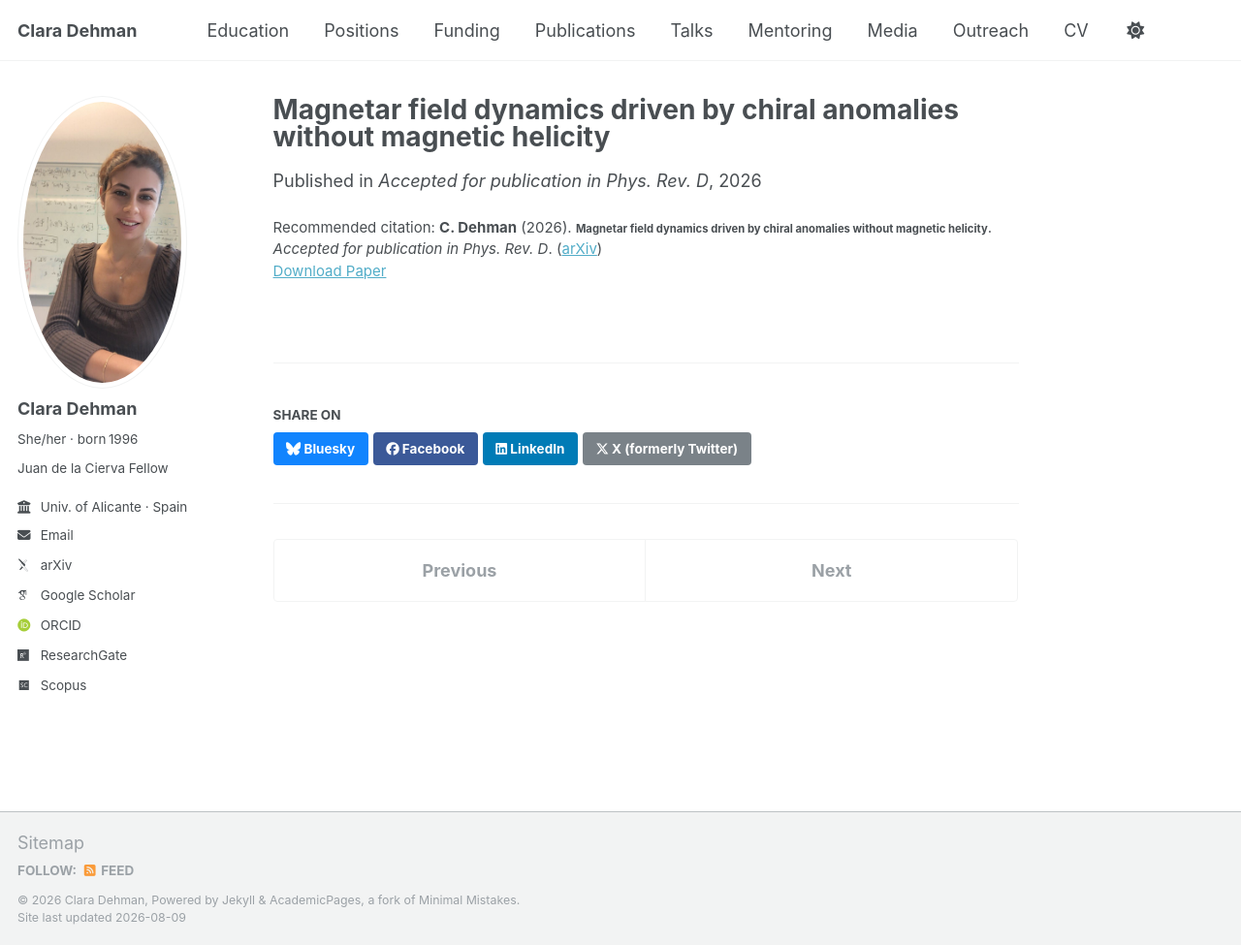
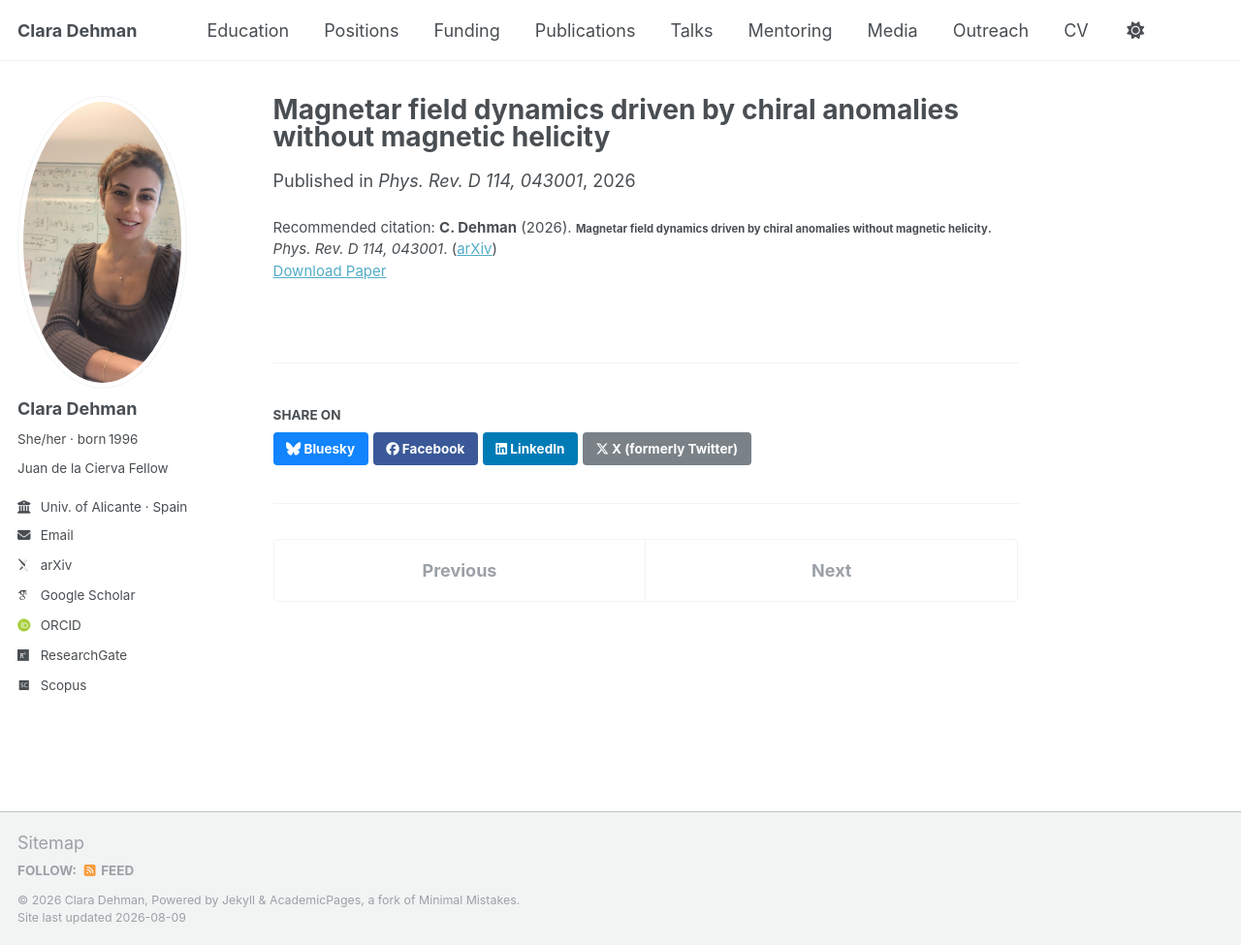
Before and after one commit to ClaraDehman/ClaraDehman.github.io, a Jekyll site: the page built from _publications/2026_05_01_CME_noHelicity.md, in a window 1280 px wide and 975 px high. Shown: the whole window at 97% size. Built offline with Jekyll 4.4.1, drawn with Linux system fonts in a browser that asks for light colours; some web fonts are replaced.

Commit message:
Update 2026_05_01_CME_noHelicity.md

```diff
--- a/_publications/2026_05_01_CME_noHelicity.md
+++ b/_publications/2026_05_01_CME_noHelicity.md
@@ -1,14 +1,14 @@
 ---
 title: "Magnetar field dynamics driven by chiral anomalies without magnetic helicity"
 collection: publications
-category: press
+category: published
 permalink: /publication/2026-chiral-magnetar-fields
 excerpt: 'Study of the role of chiral anomalies without magnetic helicity in the magnetic-field evolution of magnetars.'
-date: 2026-05-01
-venue: 'Accepted for publication in Phys. Rev. D'
+date: 2026-08-03
+venue: 'Phys. Rev. D 114, 043001'
 paperurl: '/files/Dehman2026_CME.pdf'
 arxivurl: 'https://arxiv.org/abs/2605.08068'
 doi: 'https://doi.org/10.1103/m1yh-fgrw'
 authors: "<strong>22. </strong> <strong><u>C. Dehman</u></strong>"
-citation: '<strong>C. Dehman</strong> (2026). <small><strong>Magnetar field dynamics driven by chiral anomalies without magnetic helicity</strong></small>. <em>Accepted for publication in Phys. Rev. D</em>. (<a href="https://arxiv.org/abs/2605.08068">arXiv</a>)'
+citation: '<strong>C. Dehman</strong> (2026). <small><strong>Magnetar field dynamics driven by chiral anomalies without magnetic helicity</strong></small>. <em>Phys. Rev. D 114, 043001</em>. (<a href="https://arxiv.org/abs/2605.08068">arXiv</a>)'
 ---
```
